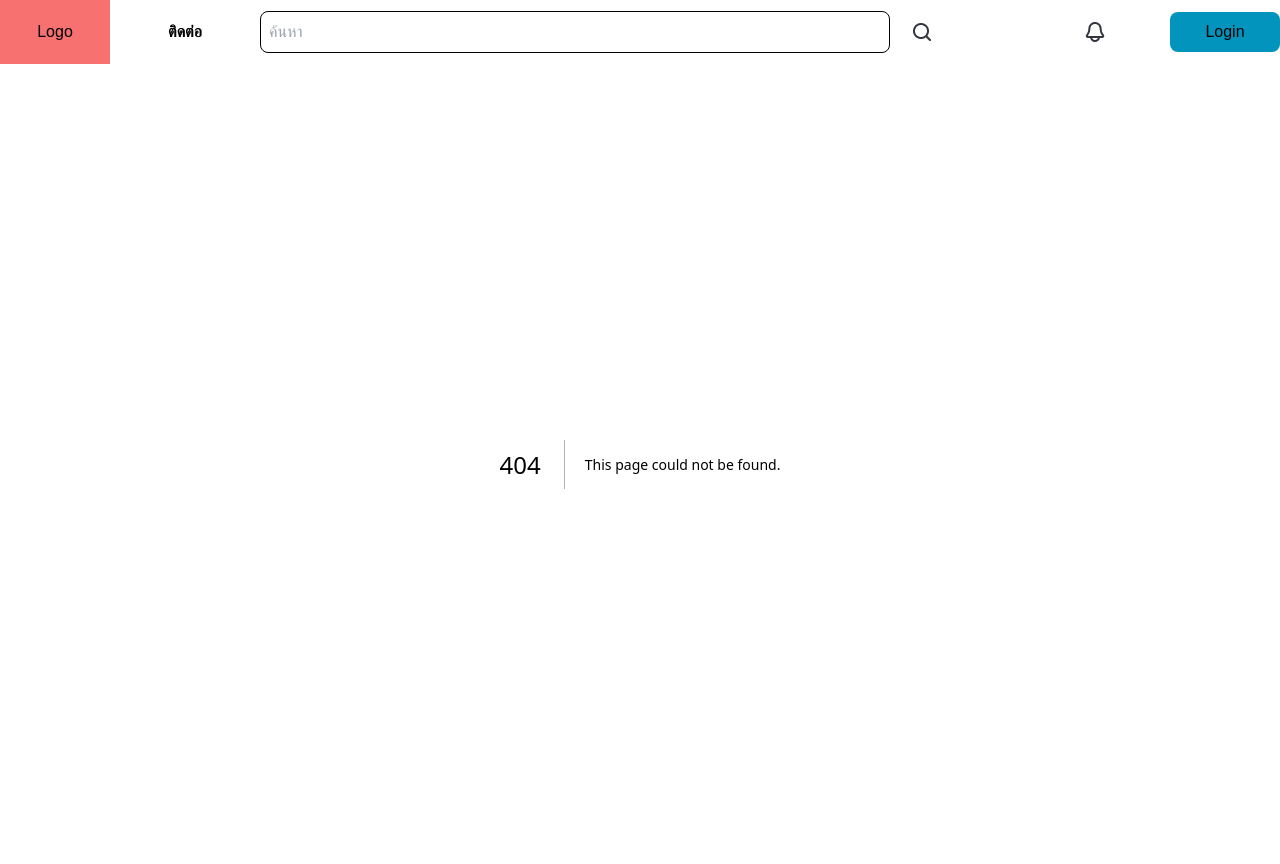
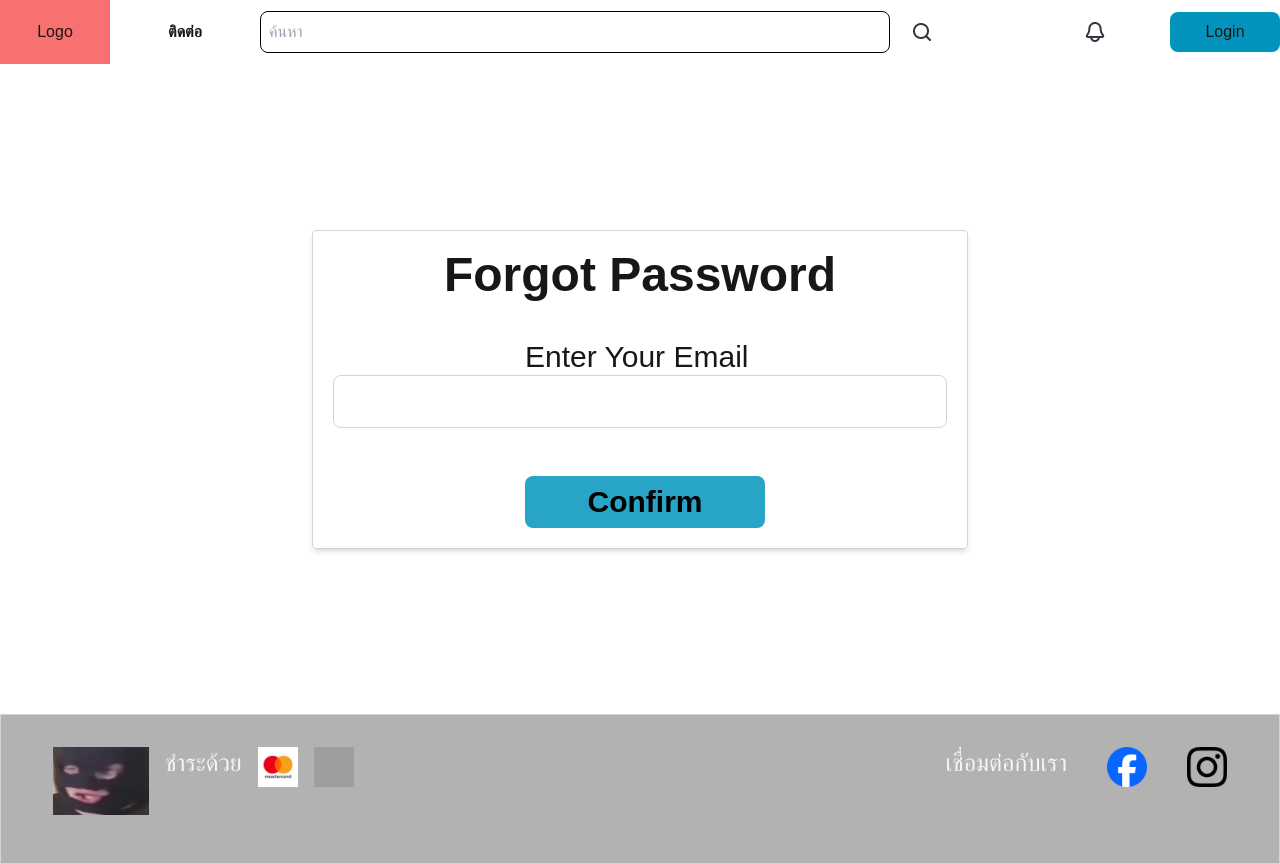
Before and after one commit to IamMan11/portfolio_, a Next.js app: page /Forgot in a window 1280 px wide. Before the commit this address had no page. Built offline with nearby package versions, Linux system fonts and the light colour scheme; grey boxes are pictures that could not be loaded.

Commit message:
update login Footer add Forgotpassword
ยังเหลือ manageAcc อีกนิดหน่อยแต่โดยรวมถือว่าได้อยู๋

```diff
--- /dev/null
+++ b/app/Forgot/page.tsx
@@ -0,0 +1,32 @@
+import Footer from "../components/Footer";
+
+export default function Forgot(){
+    return(
+    <div className="flex flex-col min-h-screen">
+
+        <div className="flex-1 flex justify-center items-center">
+          <div className="w-[656px] h-auto p-5 border border-gray-300 rounded shadow-md">
+            <h2 className="text-center mb-5 text-5xl font-bold">Forgot Password</h2>
+            <form>
+              <div className="mb-12 text-3xl">
+                <label htmlFor="email" className="block mt-10 ml-48">Enter Your Email</label>
+                <input
+                  type="email"
+                  id="email"
+                  name="email"
+                  className="w-full p-2 border border-gray-300 rounded-lg h-[53px]"
+                />
+              </div>
+              <button
+                type="submit"
+                className="w-60 p-2 bg-[#0294BDD9] text-black rounded-lg hover:bg-blue-500 ml-48 text-3xl font-bold"
+              >
+                Confirm
+              </button>
+            </form>
+          </div>
+        </div>
+        <Footer />
+    </div>
+    )
+}
--- a/app/ManageAcc/page.tsx
+++ b/app/ManageAcc/page.tsx
@@ -1,3 +1,5 @@
+import Footer from "../components/Footer";
+
 export default function ManageAcc() {
     return (
       <div className="flex flex-col min-h-screen">
@@ -57,17 +59,7 @@ export default function ManageAcc() {
             </div>
           </div>
         </div>
-        <footer className="bg-gray-100 p-3 text-center border-t border-gray-300">
-          <div className="flex justify-center gap-4 mb-2">
-            <img src="logo.png" alt="logo" className="h-5" />
-            <img src="mastercard.png" alt="MasterCard" className="h-5" />
-            <img src="kplus.png" alt="K+" className="h-5" />
-          </div>
-          <div>
-            <a href="#" className="mr-3 text-blue-500 hover:underline">Facebook</a>
-            <a href="#" className="text-blue-500 hover:underline">Instagram</a>
-          </div>
-        </footer>
+        <Footer />
       </div>
     );
   }
--- a/app/components/Footer.tsx
+++ b/app/components/Footer.tsx
@@ -2,18 +2,18 @@ export default function Footer() {
   return (
     <footer className="bg-[#0000004D] p-3 h-[150px] border border-gray-300 flex flex-row justify-between">
       <div className="flex gap-4 mb-2 ml-10 mt-5">
-        <img src="logo.jpg" alt="logo" className="h-[68px] w-[96px]" />
+        <img src="../logo.jpg" alt="logo" className="h-[68px] w-[96px]" />
         <h2 className="text-2xl text-[#F5F5F5]">ชำระด้วย</h2>
-        <img src="mastercard.jpg" alt="MasterCard" className="h-[40px] w-[40px]" />
-        <img src="kplus.jpg" alt="K+" className="h-[40px] w-[40px]" />
+        <img src="../mastercard.jpg" alt="MasterCard" className="h-[40px] w-[40px]" />
+        <img src="../kplus.jpg" alt="K+" className="h-[40px] w-[40px]" />
       </div>
       <div className="flex flex-row justify-between mr-10 mt-5">
         <h1 className="text-2xl text-[#F5F5F5]">เชื่อมต่อกับเรา</h1>
         <a href="#" className="ml-10">
-          <img src="Facebook.jpg" alt="facebook" className="h-[40px] w-[40px]" />
+          <img src="../Facebook.jpg" alt="facebook" className="h-[40px] w-[40px]" />
         </a>
         <a href="#" className="ml-10">
-          <img src="ig.jpg" alt="instagram" className="h-[40px] w-[40px]" />
+          <img src="../ig.jpg" alt="instagram" className="h-[40px] w-[40px]" />
         </a>
       </div>
     </footer>
--- a/app/login/page.tsx
+++ b/app/login/page.tsx
@@ -40,18 +40,18 @@ export default function login() {
 
         <footer className="bg-[#0000004D] p-3 h-[150px] border border-gray-300 flex flex-row justify-between">
           <div className="flex  gap-4 mb-2 ml-10 mt-5">
-            <img src="logo.jpg" alt="logo" className="h-[68px] w-[96px]" />
+            <img src="../logo.jpg" alt="logo" className="h-[68px] w-[96px]" />
             <h2 className="text-2xl text-[#F5F5F5]">ชำระด้วย</h2>
-            <img src="mastercard.jpg" alt="MasterCard" className="h-[40px] w-[40px]" />
-            <img src="kplus.jpg" alt="K+" className="h-[40px] w-[40px]" />
+            <img src="../mastercard.jpg" alt="MasterCard" className="h-[40px] w-[40px]" />
+            <img src="../kplus.jpg" alt="K+" className="h-[40px] w-[40px]" />
           </div>
           <div className="flex flex-row justify-between mr-10 mt-5">
           <h1 className="text-2xl text-[#F5F5F5]">เชื่อมต่อกับเรา</h1>
             <a href="#" className="ml-10">
-              <img src="Facebook.jpg" alt="facebook" className="h-[40px] w-[40px]"/>
+              <img src="../Facebook.jpg" alt="facebook" className="h-[40px] w-[40px]"/>
             </a>
             <a href="#" className="ml-10">
-              <img src="ig.jpg" alt="instagram" className="h-[40px] w-[40px]"/>
+              <img src="../ig.jpg" alt="instagram" className="h-[40px] w-[40px]"/>
             </a>
           </div>
         </footer>
```
